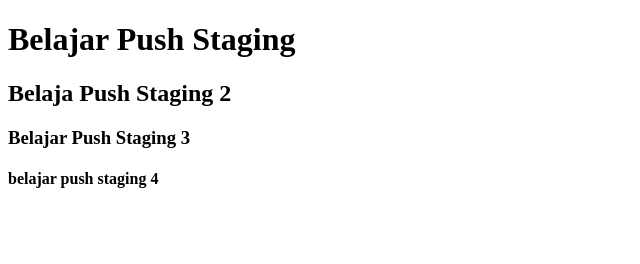
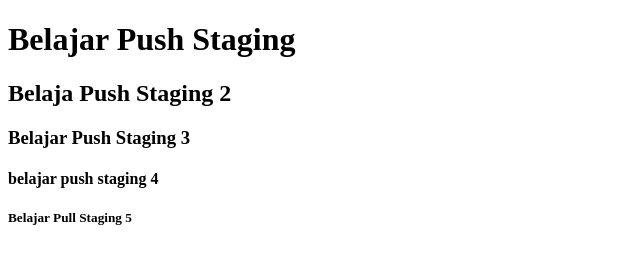
Before and after one commit to sagitayo2212/belajar-neomic, a plain HTML site: page header.html in a window 1280 px wide. Shown: the whole page, without its empty margins (0-640 px from the left). Drawn offline with Linux system fonts and the light colour scheme.

Commit message:
Add element h5

```diff
--- a/header.html
+++ b/header.html
@@ -9,5 +9,6 @@
     <h2>Belaja Push Staging 2</h2>
     <h3>Belajar Push Staging 3</h3>
     <h4>belajar push staging 4</h4>
+    <h5>Belajar Pull Staging 5</h5>
   </body>
 </html>
```
